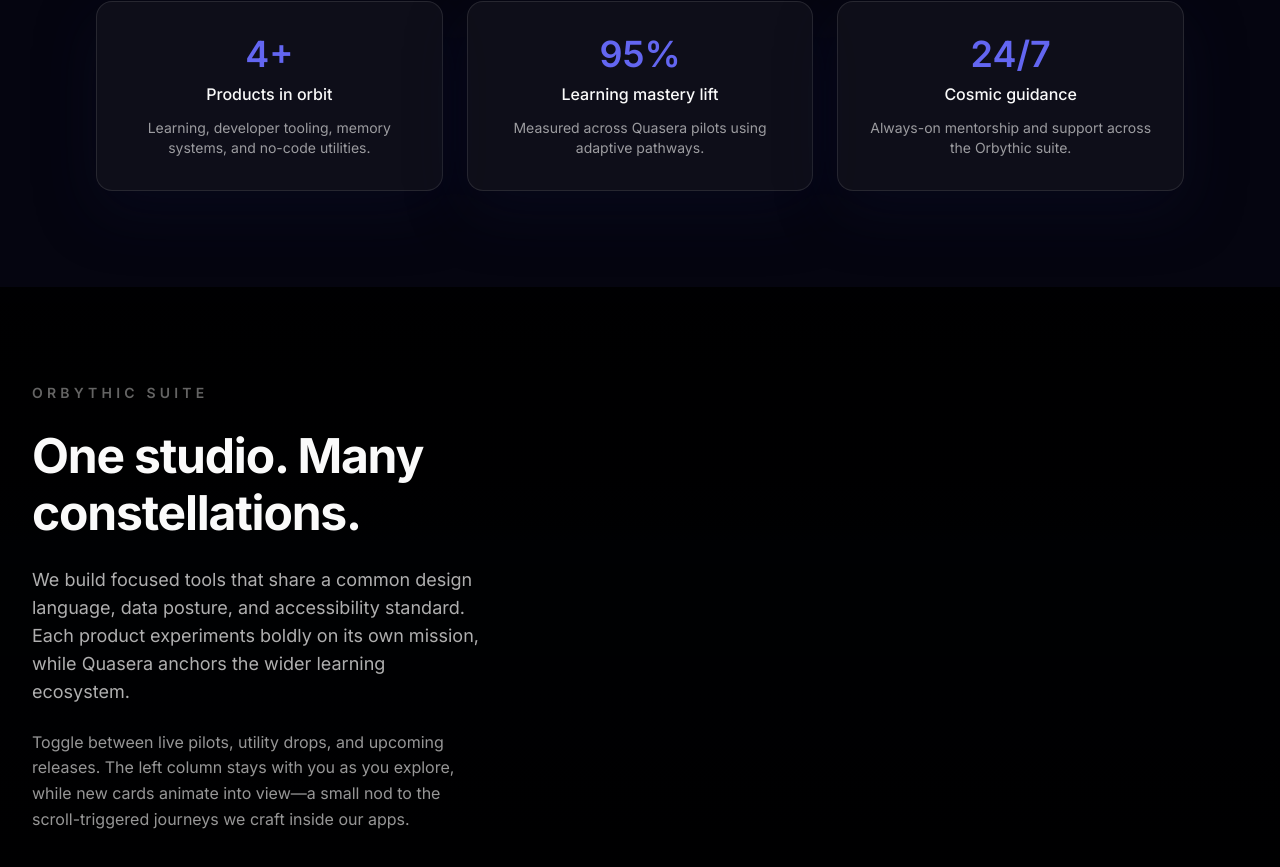
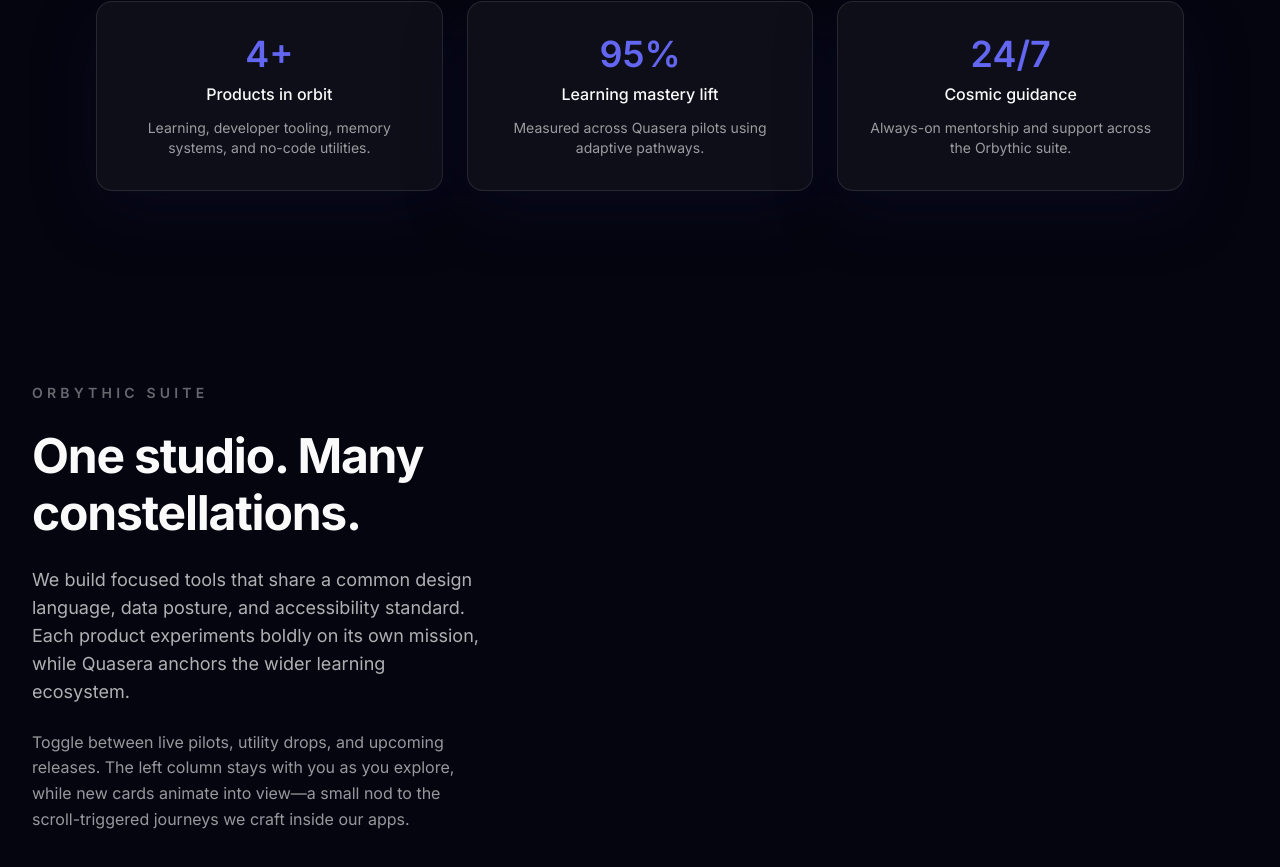
Before and after one commit to Sant0-9/Orbythic, a Next.js app: page / in a window 1280 px wide. Shown: the part 689-1556 px from the top of the page. Built offline with nearby package versions, Linux system fonts and the light colour scheme.

Commit message:
fix: reveal starfield behind product suite

```diff
--- a/src/components/sections/ProductShowcase.tsx
+++ b/src/components/sections/ProductShowcase.tsx
@@ -44,10 +44,7 @@ const products = [
 
 export default function ProductShowcase() {
   return (
-    <section id="product-suite" className="relative isolate overflow-hidden bg-[#000104]">
-      <div className="pointer-events-none absolute inset-x-0 top-0 h-64 bg-gradient-to-b from-black/60 via-black/80 to-[#000104]/95" />
-      <div className="pointer-events-none absolute inset-x-[-20%] bottom-[-40%] h-[80%] bg-[radial-gradient(60%_60%_at_50%_0%,rgba(255,186,109,0.15),rgba(0,0,0,0.1)_70%,transparent_100%)] opacity-40 blur-3xl" />
-      <div className="pointer-events-none absolute inset-0 bg-[linear-gradient(180deg,rgba(0,0,0,0)_0%,rgba(0,0,0,0.85)_50%,#000104_100%)]" />
+    <section id="product-suite" className="relative isolate overflow-hidden bg-transparent">
       <div className="relative mx-auto max-w-7xl px-4 py-24 sm:px-6 lg:px-8">
         <div className="grid gap-16 lg:grid-cols-5">
           <div className="flex flex-col gap-6 lg:col-span-2 lg:sticky lg:top-32">
```
